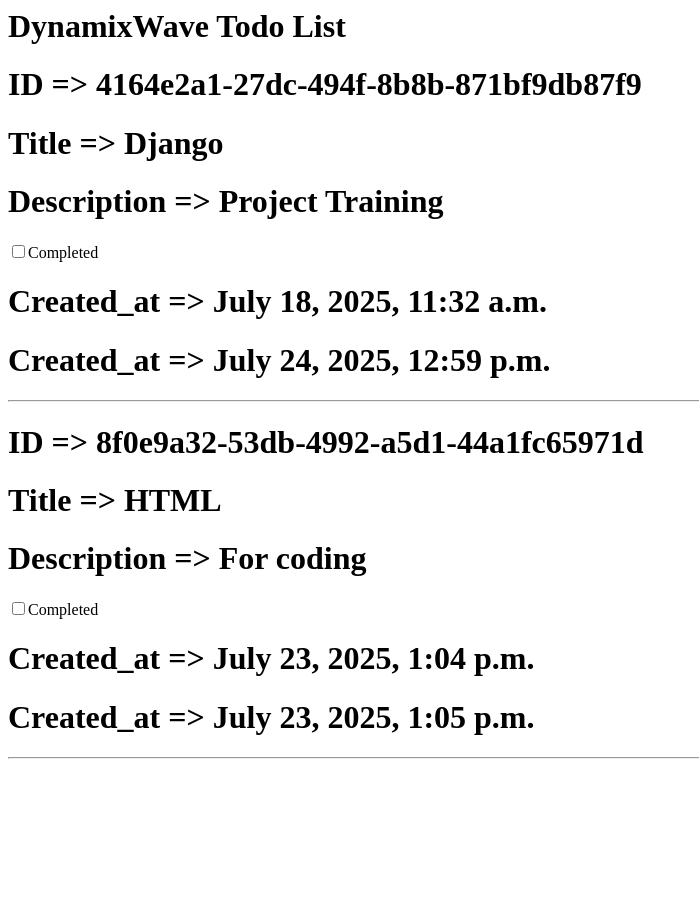
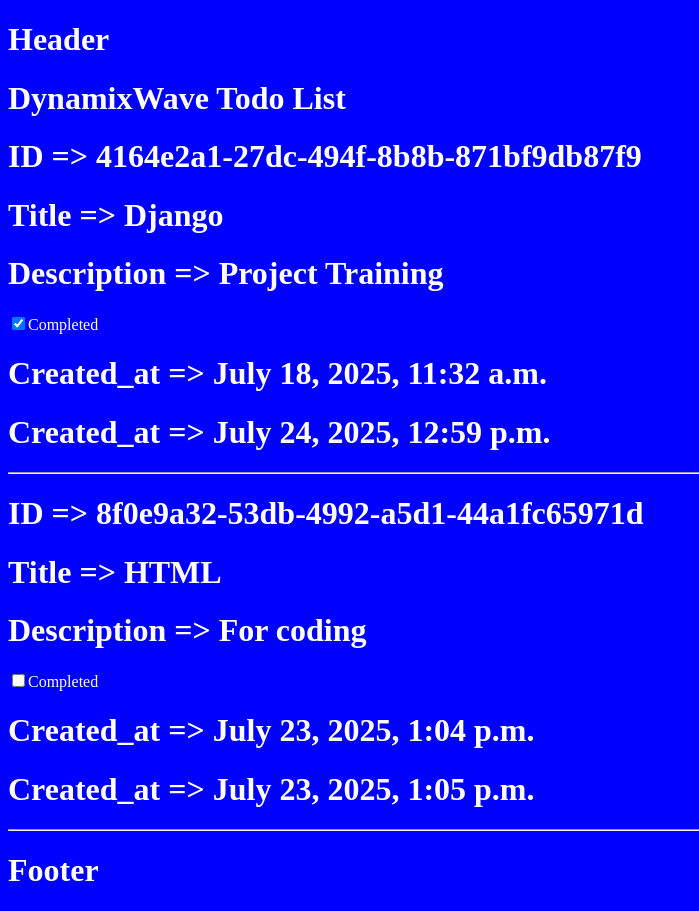
Before and after one commit to Myatthirikyaw3455/DW_Todo_app, a Django app: page /myapp/list/ in a window 1280 px wide. Shown: the whole page, without its empty margins (0-699 px from the left). Before the commit the page ends 759 px from the top, so only its background shows below. Run offline with Django 4.2, Linux system fonts and the light colour scheme; data comes from the database, SQL or seed files in the repository; both versions use the stored data as it was after the commit.

Commit message:
css file

```diff
--- a/TodoAPP/settings.py
+++ b/TodoAPP/settings.py
@@ -119,6 +119,7 @@ USE_TZ = True
 # https://docs.djangoproject.com/en/4.2/howto/static-files/
 
 STATIC_URL = 'static/'
+STATICFILES_DIRS =[os.path.join(BASE_DIR, 'static')]
 
 # Default primary key field type
 # https://docs.djangoproject.com/en/4.2/ref/settings/#default-auto-field
--- a/myapp/models.py
+++ b/myapp/models.py
@@ -15,7 +15,7 @@ class TodoModel(models.Model):
     def __str__(self):
         return self.title
 
-#models ka function arguments ta khu ko use ml so pe kyar nyar lik tr
+#models ka function arguments ta khu ko use ml so pe kyay nyar lik tr
 #id ka variable ta khu
 # UUIDField ka datatype ko pyw tr
 #Charfield ka VARCHAR nae tu tl
--- a/myapp/templates/index.html
+++ b/myapp/templates/index.html
@@ -1,3 +1,7 @@
+{% extends 'base.html' %}
+
+{% block body %}
+
 <h1>DynamixWave Todo List</h1>
 
 {% for i in todo %}
@@ -6,10 +10,13 @@
 <h1> Title => {{i.title}}</h1>
 <h1> Description => {{i.description}} </h1>
 <label>
-<input type ="checkbox"><span>Completed</span>
+<input type ="checkbox" {% if i.completed %} checked {% endif %}><span>Completed</span>
 </label>
 <h1>Created_at => {{i.created_at}}</h1>
 <h1>Created_at => {{i.updated_at}}</h1>
 
 <hr>
 {% endfor %}
+
+
+{% endblock %}
--- /dev/null
+++ b/static/css/styles.css
@@ -0,0 +1,4 @@
+body{
+    background-color: blue;
+    color: white;
+}
--- a/templates/base.html
+++ b/templates/base.html
@@ -0,0 +1,19 @@
+{% load static %}
+<!DOCTYPE html>
+
+<html lang="en">
+<head>
+    <meta charset="UTF-8">
+    <meta name="viewport" content="width=device-width, initial-scale=1.0">
+    <link rel="stylesheet" href="{% static 'css/styles.css' %}">
+    <title>Django Todo App</title>
+</head>
+<body>
+     {% include 'header.html' %}
+
+     {% block body %} {% endblock %}
+
+     {% include 'footer.html' %}
+
+</body>
+</html>
--- a/templates/footer.html
+++ b/templates/footer.html
@@ -0,0 +1 @@
+<h1>Footer</h1>
--- a/templates/header.html
+++ b/templates/header.html
@@ -0,0 +1 @@
+<h1>Header</h1>
```
Also changed, not shown: db.sqlite3.
